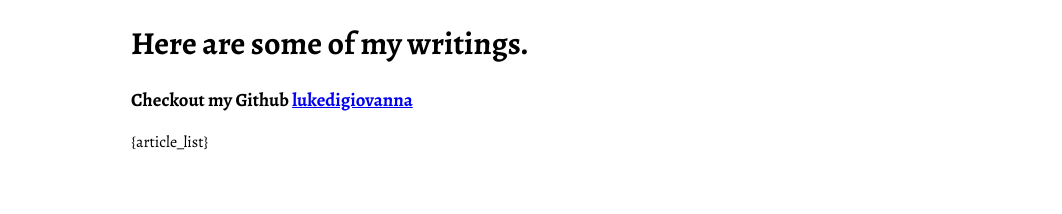
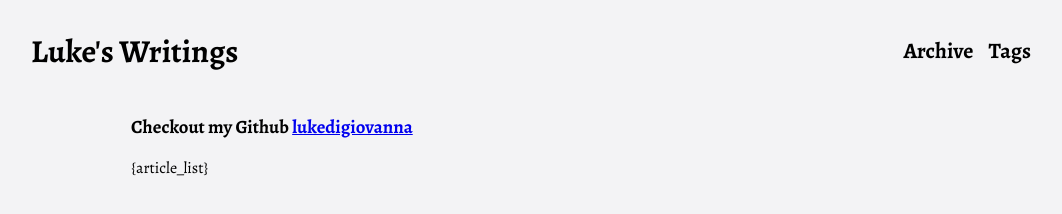
Before and after one commit to lukedigiovanna/writings, a plain HTML site: page template/home.html in a window 1280 px wide. Shown: the whole page, without its empty margins (109-1171 px from the left). Drawn offline with Linux system fonts and the light colour scheme.

Commit message:
Home page CSS

```diff
--- a/template/home.html
+++ b/template/home.html
@@ -7,16 +7,27 @@
         <link rel="stylesheet" href="index.css" />
     </head>
     <body>
+        <div class="navbar">
+            <h1 class="name">
+                Luke's Writings
+            </h1>
+            <div class="navbuttons">
+                <a href="/articles" class="navbutton">
+                    Archive
+                </a>
+                <a href="/tags" class="navbutton">
+                    Tags
+                </a>
+            </div>
+        </div>
         <div class="home">
-            <h1>
-                Here are some of my writings.
-            </h1>
             <h3>
                 Checkout my Github <a href="https://github.com/lukedigiovanna">lukedigiovanna</a>
             </h3>
             <div>
                 {article_list}
             </div>
+
         </div>
     </body>
 </html>
--- a/template/index.css
+++ b/template/index.css
@@ -5,6 +5,7 @@
 
 body {
     font-family: Alegreya;
+    background-color: #f3f3f5;
 }
 
 .home {
@@ -12,3 +13,29 @@ body {
     display: block;
     margin-inline: auto;
 }
+
+.navbar {
+    max-width: 1000px;
+    margin-inline: auto;
+    display: grid;
+    grid-template-columns: 1fr 1fr;
+}
+
+.navbar > .name {
+    font-weight: bolder;
+}
+
+.navbar > .navbuttons {
+    display: flex;
+    flex-direction: row;
+    justify-content: flex-end;
+    align-items: center;
+    gap: 15px;
+}
+
+.navbuttons > .navbutton {
+    text-decoration: none;
+    font-weight: bold;
+    color: black;
+    font-size: 22px;
+}
```
